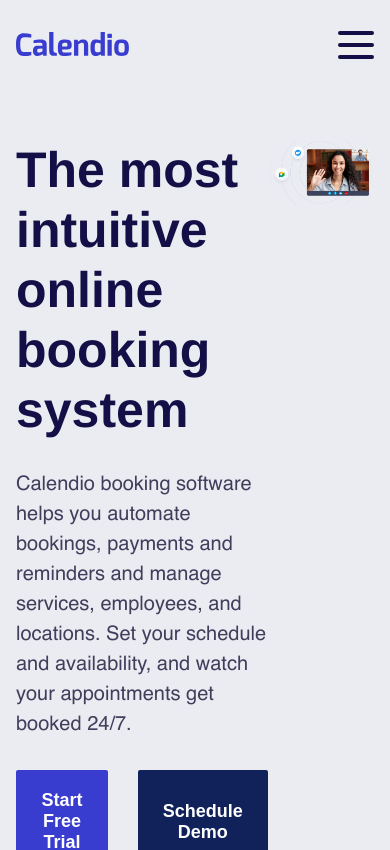
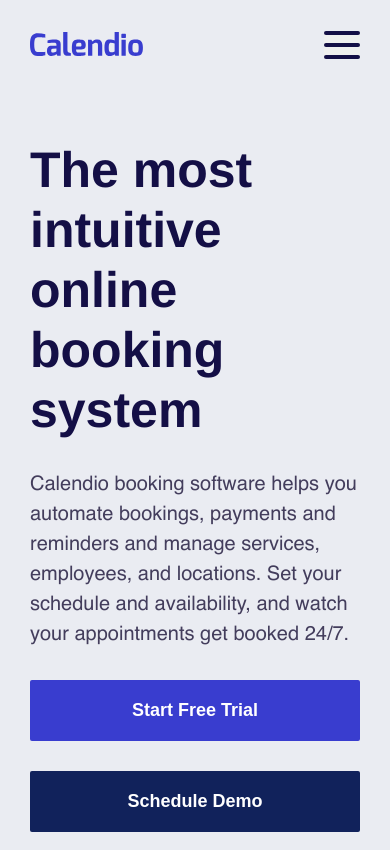
Before and after one commit to bmilcs/interview-test-project, a React (Vite) app: page / in a window 390 px wide. Shown: the top 850 px of the page. Built offline with nearby package versions, Linux system fonts and the light colour scheme.

Commit message:
Add responsiveness to hero section

```diff
--- a/src/components/Hero/Hero.css
+++ b/src/components/Hero/Hero.css
@@ -20,3 +20,18 @@
   display: flex;
   gap: 30px;
 }
+
+@media (max-width: 1000px) {
+  .hero {
+    flex-direction: column;
+    gap: 40px;
+    align-items: center;
+  }
+}
+
+@media (max-width: 540px) {
+  .hero__buttons {
+    flex-direction: column;
+    width: 100%;
+  }
+}
--- a/src/index.css
+++ b/src/index.css
@@ -41,7 +41,7 @@
 
 /* consistent padding for all sections */
 #root > * {
-  padding-inline: 1rem;
+  padding-inline: 30px;
 }
 
 .column-large,
```
